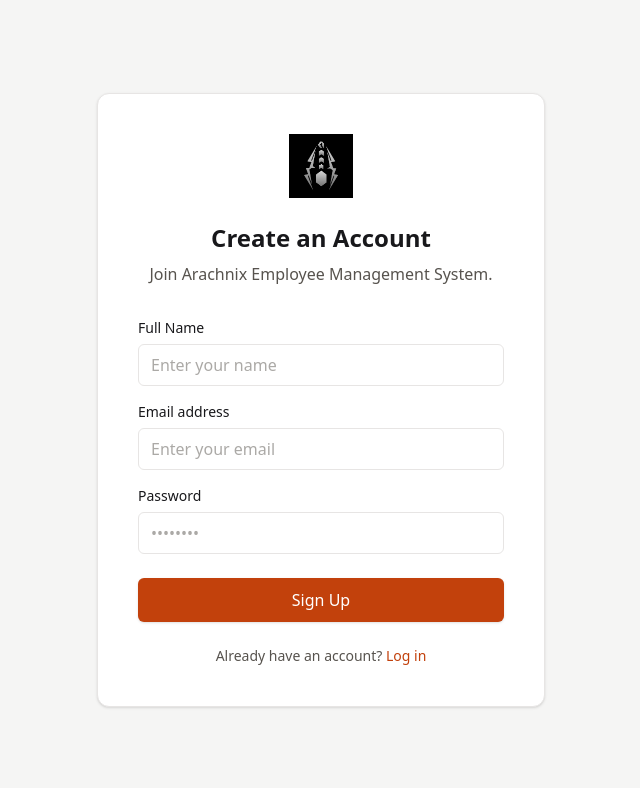
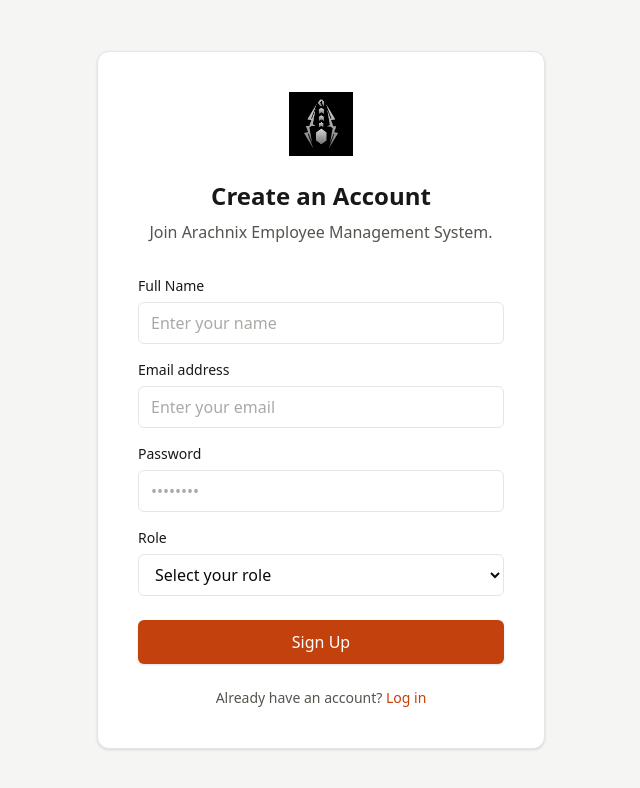
Before and after one commit to azaans23/Arachnix---EMS, a Next.js app: page /signup in a window 1280 px wide. Shown: the top 788 px of the page, without its empty margins (319-959 px from the left). Built offline with nearby package versions, Linux system fonts and the light colour scheme; no server answers.

Commit message:
added roles in signup page

```diff
--- a/src/api/auth.api.ts
+++ b/src/api/auth.api.ts
@@ -8,6 +8,7 @@
 
 export interface SignupCredentials extends LoginCredentials {
   name: string;
+  role: 'admin' | 'HR' | 'finance';
 }
 
 export interface AuthResponse {
@@ -16,6 +17,7 @@
     id: string;
     name: string;
     email: string;
+    role?: string;
   };
   emailVerificationRequired?: boolean;
 }
@@ -37,6 +39,7 @@
         id: data.user.id,
         name: data.user.user_metadata?.name || '',
         email: data.user.email || '',
+        role: data.user.user_metadata?.role || '',
       }
     };
   },
@@ -49,6 +52,7 @@
       options: {
         data: {
           name: credentials.name,
+          role: credentials.role,
         }
       }
     });
@@ -67,6 +71,7 @@
         id: data.user!.id,
         name: data.user!.user_metadata?.name || credentials.name,
         email: data.user!.email || '',
+        role: data.user!.user_metadata?.role || credentials.role,
       }
     };
   },
--- a/src/app/(auth)/signup/page.tsx
+++ b/src/app/(auth)/signup/page.tsx
@@ -88,6 +88,30 @@
             )}
           </div>
 
+          <div className="flex flex-col gap-1.5">
+            <label className="text-sm font-medium text-obsidian" htmlFor="role">Role</label>
+            <select
+              id="role"
+              name="role"
+              value={formik.values.role}
+              onChange={formik.handleChange}
+              onBlur={formik.handleBlur}
+              className={`px-3 py-2 border rounded-md focus:outline-none focus:ring-2 focus:ring-terracotta/50 transition-all bg-pure-white text-deep-ink ${
+                formik.touched.role && formik.errors.role
+                  ? "border-red-500 focus:border-red-500"
+                  : "border-subtle-stone focus:border-terracotta"
+              }`}
+            >
+              <option value="" disabled>Select your role</option>
+              <option value="admin">Admin</option>
+              <option value="HR">HR</option>
+              <option value="finance">Finance</option>
+            </select>
+            {formik.touched.role && formik.errors.role && (
+              <div className="text-red-500 text-xs mt-1">{formik.errors.role}</div>
+            )}
+          </div>
+
           <button
             type="submit"
             disabled={isPending}
--- a/src/hooks/useAuth.ts
+++ b/src/hooks/useAuth.ts
@@ -91,6 +91,7 @@
       name: '',
       email: '',
       password: '',
+      role: '' as 'admin' | 'HR' | 'finance',
     },
     validationSchema: signupValidationSchema,
     onSubmit: (values) => {
--- a/src/utils/validation.ts
+++ b/src/utils/validation.ts
@@ -19,4 +19,7 @@
   password: Yup.string()
     .min(6, 'Password must be at least 6 characters')
     .required('Password is required'),
+  role: Yup.string()
+    .oneOf(['admin', 'HR', 'finance'], 'Invalid Role')
+    .required('Role is required'),
 });
```
